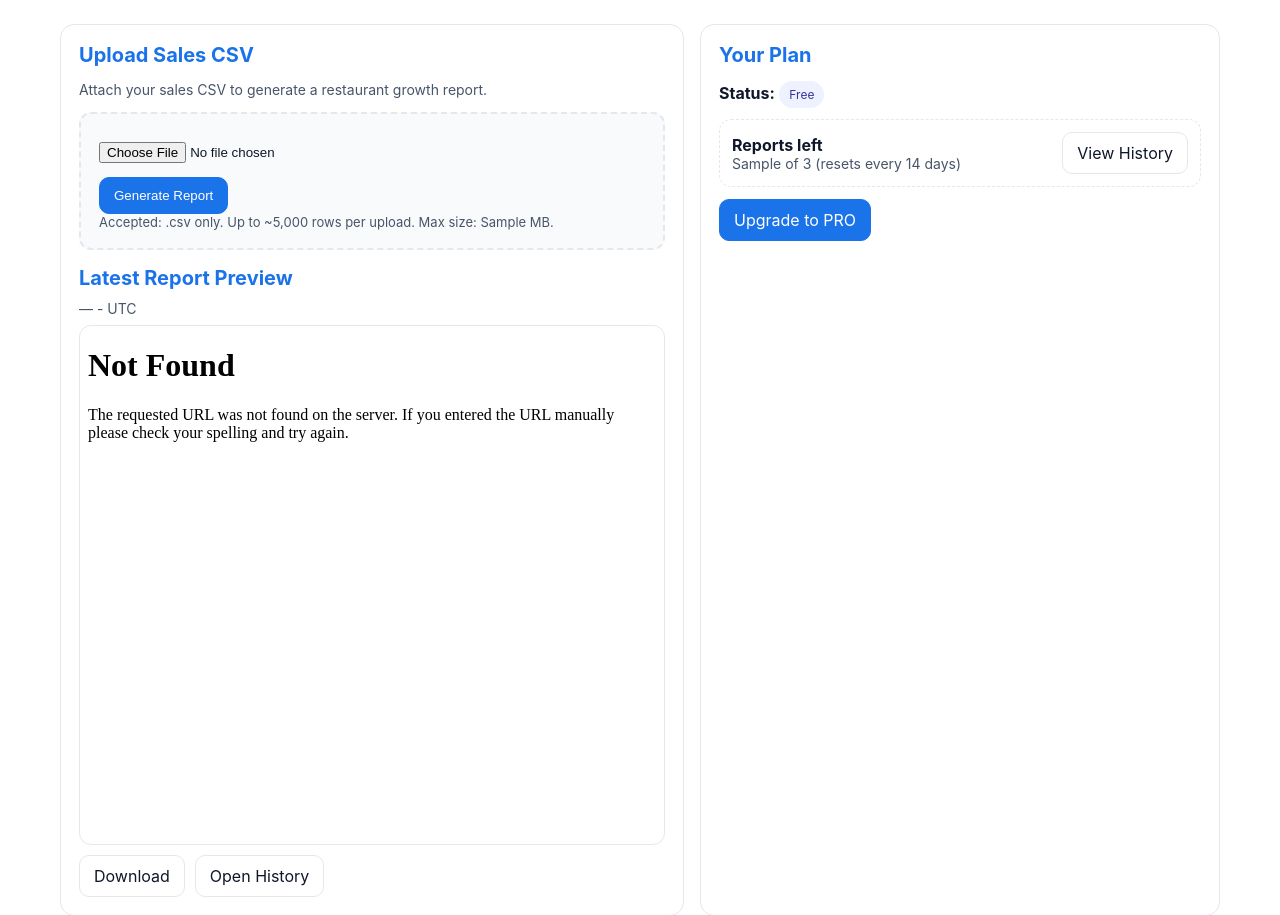
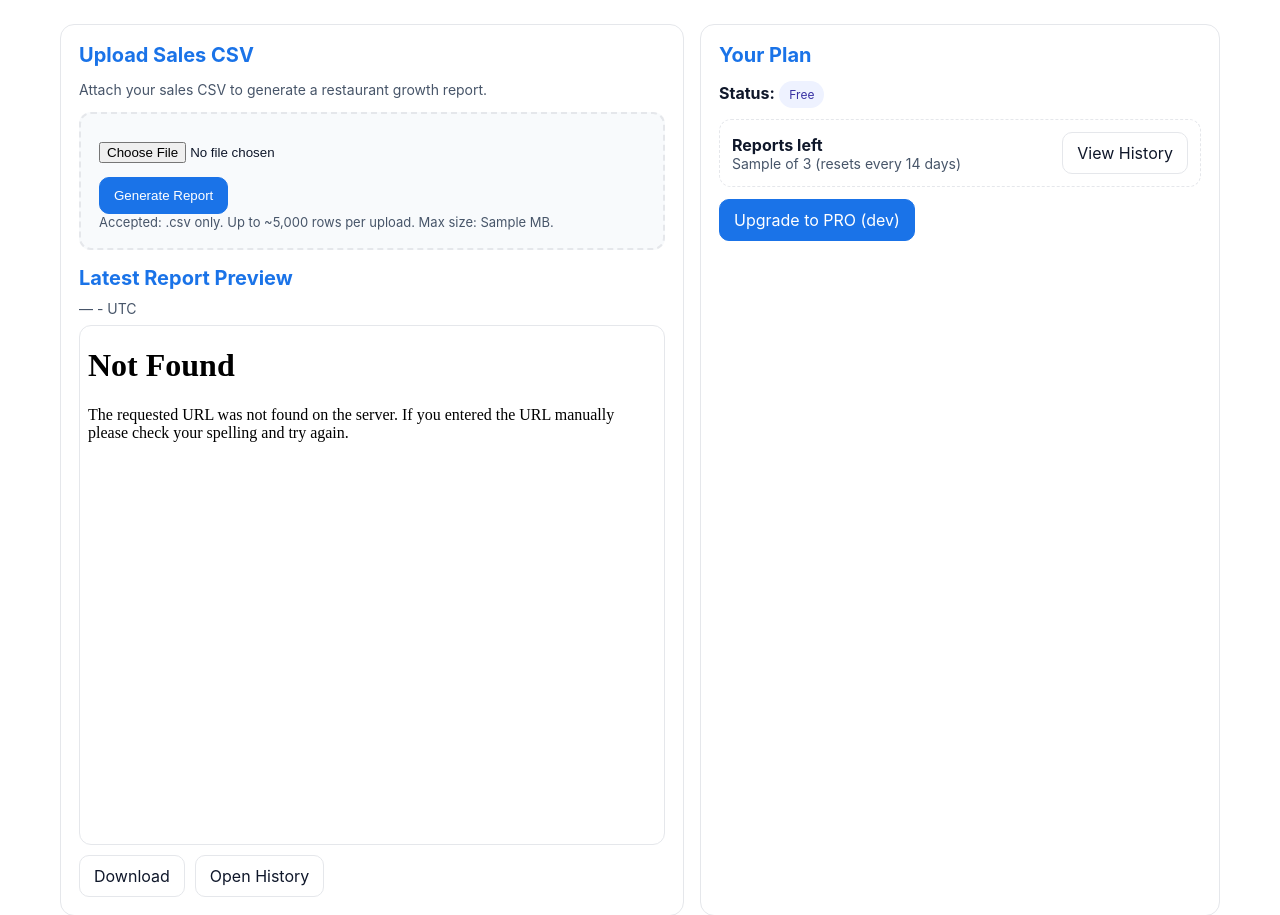
Before and after one commit to RestGenius/restgenius, a Flask app: template templates/dashboard.html in a window 1280 px wide. Shown: the part 75-990 px from the top of the page. Run offline with Flask 3, Linux system fonts and the light colour scheme; tables that the repository leaves empty hold one stand-in row (values such as "Sample post"); the template is opened without the code that fills it: values that come from a table or form of the project are taken from there, most other values are stand-ins (such as "Sample title", 1, 10 or a date in 2020).

Commit message:
Update dashboard.html

```diff
--- a/templates/dashboard.html
+++ b/templates/dashboard.html
@@ -131,7 +131,11 @@
 
         {% if not is_pro %}
           <div style="margin-top:12px;">
-            <a class="btn primary" href="#" onclick="alert('Upgrade flow coming soon'); return false;">Upgrade to PRO</a>
+            {% if dev_token %}
+              <a class="btn primary" href="{{ url_for('upgrade_dev') }}?token={{ dev_token }}">Upgrade to PRO (dev)</a>
+            {% else %}
+              <a class="btn primary" href="#" onclick="alert('Set DEV_UPGRADE_TOKEN on server to enable dev-upgrade'); return false;">Upgrade to PRO</a>
+            {% endif %}
           </div>
         {% endif %}
       </aside>
@@ -139,6 +143,7 @@
   </main>
 
   <!-- Toasts -->
+  <div id="rg-toast-upgraded" class="toast ok">🎉 Upgraded to PRO. Enjoy unlimited reports.</div>
   <div id="rg-toast-ok" class="toast ok">✅ Report generated and downloaded.</div>
   <div id="rg-toast-err" class="toast err">❌ There was a problem generating your report. Please try again.</div>
   <div id="rg-toast-err-size" class="toast err">❌ File is too large. Max size: {{ max_upload_mb }} MB.</div>
@@ -149,41 +154,17 @@
 
   <script>
     (function() {
-      function getCookie(name) {
-        const m = document.cookie.match(new RegExp('(^| )' + name + '=([^;]+)'));
-        return m ? decodeURIComponent(m[2]) : null;
-      }
-      function clearCookie(name) {
-        document.cookie = name + '=; Max-Age=0; path=/; samesite=Lax';
-      }
-      function show(id) {
-        const el = document.getElementById(id);
-        if (el) {
-          el.classList.add('show');
-          setTimeout(() => el.classList.remove('show'), 3500);
-        }
-      }
+      function getCookie(name){const m=document.cookie.match(new RegExp('(^| )'+name+'=([^;]+)'));return m?decodeURIComponent(m[2]):null;}
+      function clearCookie(name){document.cookie=name+'=; Max-Age=0; path=/; samesite=Lax';}
+      function show(id){const el=document.getElementById(id); if(el){el.classList.add('show'); setTimeout(()=>el.classList.remove('show'),3500);}}
 
       // success
-      if (getCookie('rg_generated') === '1') { show('rg-toast-ok'); clearCookie('rg_generated'); }
+      if (getCookie('rg_generated')==='1'){ show('rg-toast-ok'); clearCookie('rg_generated'); }
+      if (getCookie('rg_upgraded')==='1'){ show('rg-toast-upgraded'); clearCookie('rg_upgraded'); }
 
       // errors
-      const errs = [
-        ['rg_error','rg-toast-err'],
-        ['rg_err_size','rg-toast-err-size'],
-        ['rg_err_auth','rg-toast-err-auth'],
-        ['rg_err_rate','rg-toast-err-rate'],
-        ['rg_err_timeout','rg-toast-err-timeout'],
-        ['rg_err_no_file','rg-toast-err-nofile'],
-        ['rg_err_type','rg-toast-err-nofile'],
-        ['rg_err_empty','rg-toast-err'],
-      ];
-      errs.forEach(([cookie, toastId]) => {
-        if (getCookie(cookie) === '1') {
-          show(toastId);
-          clearCookie(cookie);
-        }
-      });
+      const errs=[['rg_error','rg-toast-err'],['rg_err_size','rg-toast-err-size'],['rg_err_auth','rg-toast-err-auth'],['rg_err_rate','rg-toast-err-rate'],['rg_err_timeout','rg-toast-err-timeout'],['rg_err_no_file','rg-toast-err-nofile'],['rg_err_type','rg-toast-err-nofile'],['rg_err_empty','rg-toast-err']];
+      errs.forEach(([c,id])=>{ if(getCookie(c)==='1'){ show(id); clearCookie(c);} });
     })();
   </script>
 </body>
```
